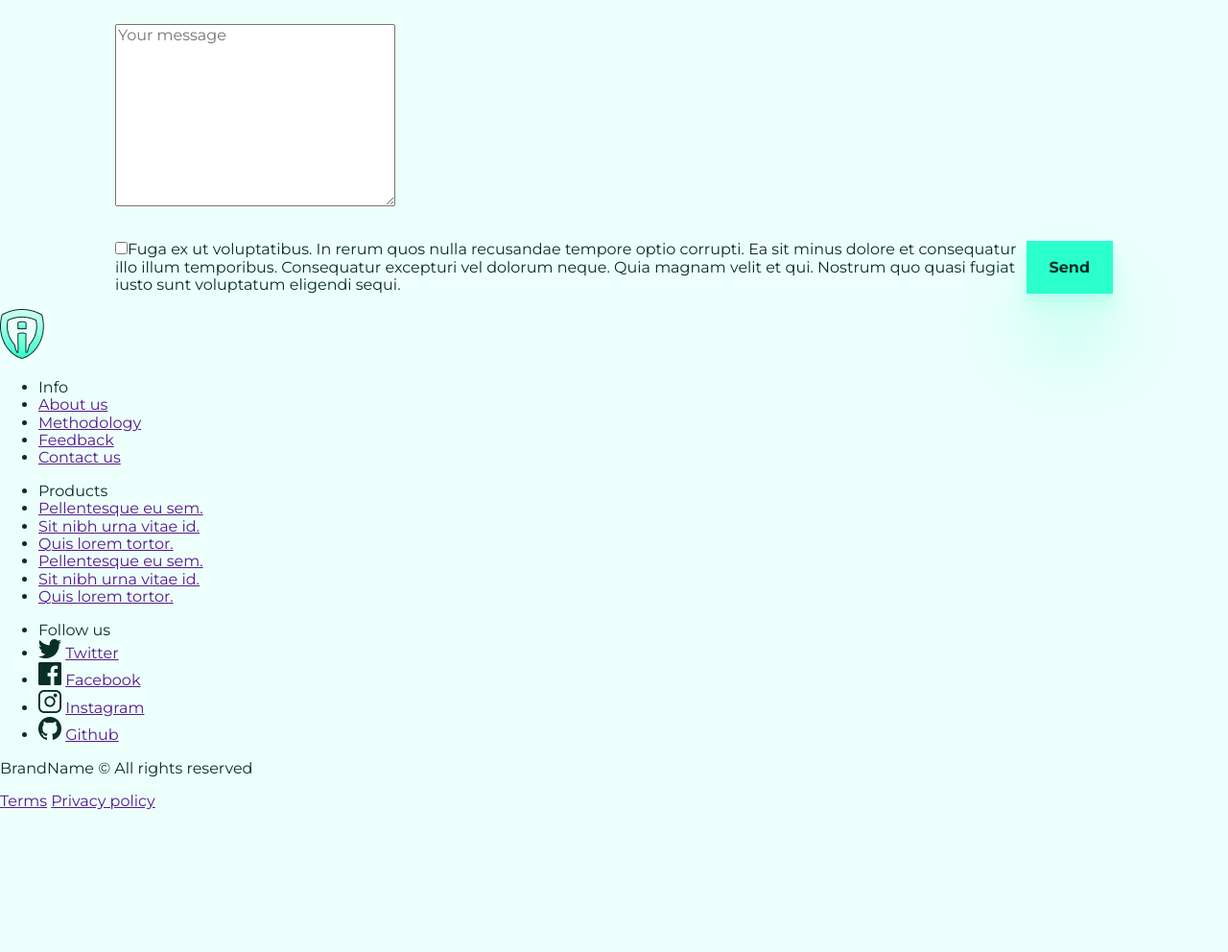
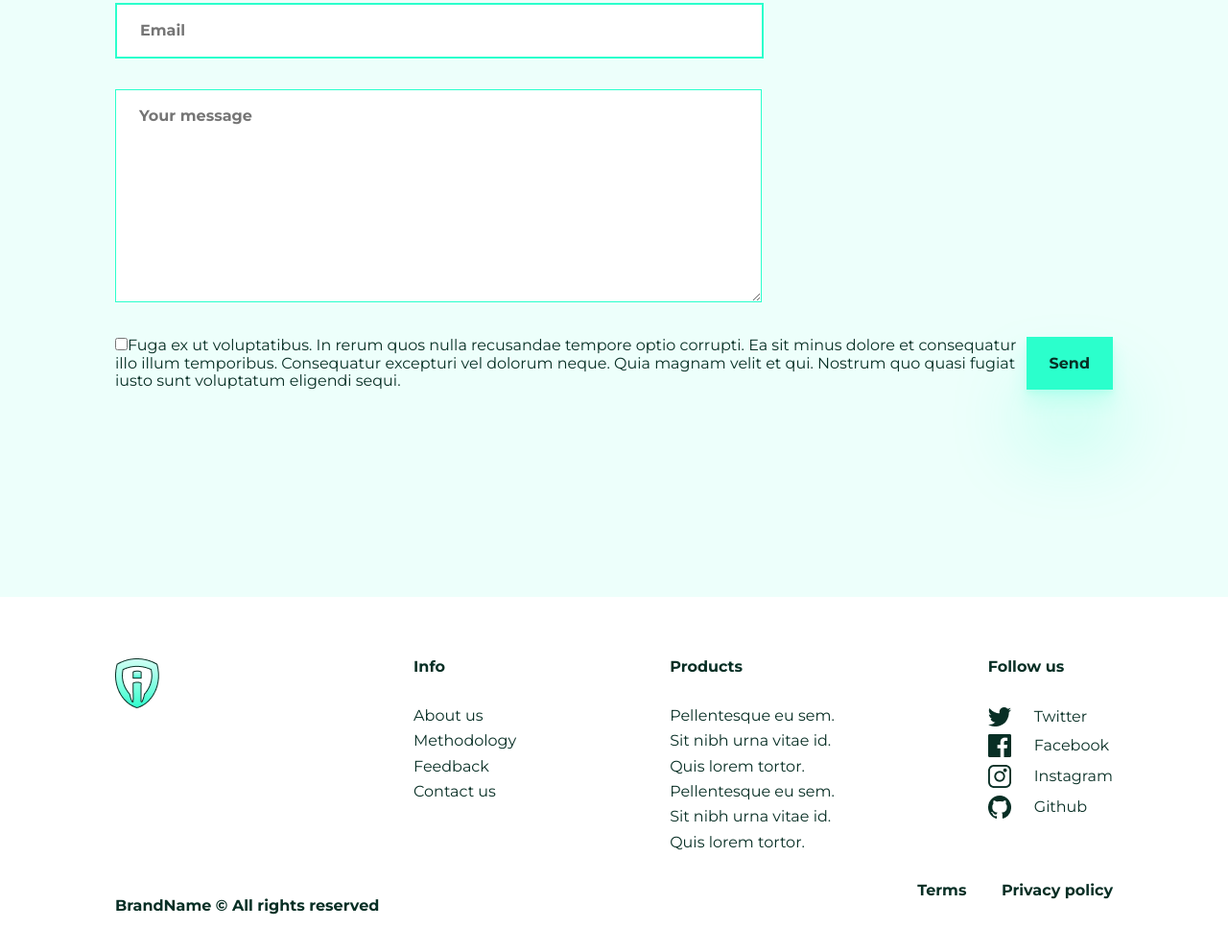
Before and after one commit to michalbuda/lp-example, a website built with webpack: page src/pages/index.html in a window 1280 px wide. Shown: the part 2761-3753 px from the top of the page at 96% size. Before the commit the page ends 3605 px from the top, so only its background shows below. Built offline with nearby package versions, Linux system fonts and the light colour scheme.

Commit message:
footer and partly form styling

```diff
--- a/src/pages/index.html
+++ b/src/pages/index.html
@@ -251,14 +251,14 @@
         <form class="form" method="POST" action="http://dev.cotenfrontend.pl/">
           <p class="form__name">
             <label for="name"></label>
-            <input type="text" name="name" id="name" placeholder="Name" required>
+            <input class="input-styles" type="text" name="name" id="name" placeholder="Name" required>
           </p>
           <p class="form__email">
             <label for="email"></label>
-            <input type="email" name="email" id="email" placeholder="Email" required>
+            <input class="input-styles" type="email" name="email" id="email" placeholder="Email" required>
           </p>
           <p class="form__message">
-            <label for="message"><textarea name="message" id="message" cols="30" rows="10" placeholder="Your message" required></textarea></label>
+            <label for="message"><textarea class="input-styles" name="message" id="message" cols="30" rows="10" placeholder="Your message" required></textarea></label>
           </p>
           <p class="form__agreement">
             <label for="agreement"><input type="checkbox" name="agreement" id="agreement" required>Fuga ex ut voluptatibus. In rerum quos nulla recusandae tempore optio corrupti. Ea sit minus dolore et consequatur illo illum temporibus. Consequatur excepturi vel dolorum neque. Quia magnam velit et qui. Nostrum quo quasi fugiat iusto sunt voluptatum eligendi sequi.</label>
@@ -271,51 +271,59 @@
     </main>
     <footer class="footer">
 
-      <section class="footer__columns">
+      <section class="footer__items">
+        <section class="footer__logo">
           <div class="logo">
             <img src="/src/assets/img/logo.png" alt="company logo">
           </div>
+        </section>
+        <section class="footer__columns">
           <ul class="footer__list">
-          <li class="">Info</li>
-          <li><a href="">About us</a></li>
-          <li><a href="">Methodology</a></li>
-          <li><a href="">Feedback</a></li>
-          <li><a href="">Contact us</a></li>
+            <li class="footer__title">Info</li>
+            <li  class="footer__list--item"><a class="navigation__link" href="#">About us</a></li>
+            <li class="footer__list--item"><a class="navigation__link" href="#">Methodology</a></li>
+            <li class="footer__list--item"><a class="navigation__link" href="#">Feedback</a></li>
+            <li class="footer__list--item"><a class="navigation__link" href="#">Contact us</a></li>
           </ul>
           <ul class="footer__list">
-          <li class="">Products</li>
-          <li><a href="">Pellentesque eu sem.</a></li>
-          <li><a href="">Sit nibh urna vitae id.</a></li>
-          <li><a href="">Quis lorem tortor.</a></li>
-          <li><a href="">Pellentesque eu sem.</a></li>
-          <li><a href="">Sit nibh urna vitae id.</a></li>
-          <li><a href="">Quis lorem tortor.</a></li>
+            <li class="footer__title">Products</li>
+            <li  class="footer__list--item"><a class="navigation__link" href="#">Pellentesque eu sem.</a></li>
+            <li class="footer__list--item"><a class="navigation__link" href="#">Sit nibh urna vitae id.</a></li>
+            <li class="footer__list--item"><a class="navigation__link" href="#">Quis lorem tortor.</a></li>
+            <li class="footer__list--item"><a class="navigation__link" href="#">Pellentesque eu sem.</a></li>
+            <li class="footer__list--item"><a class="navigation__link" href="#">Sit nibh urna vitae id.</a></li>
+            <li class="footer__list--item"><a class="navigation__link" href="#">Quis lorem tortor.</a></li>
           </ul>
           <ul class="footer__list">
-          <li class="">Follow us</li>
-          <li>
+            <li class="footer__title">Follow us</li>
+            <li  class="footer__list--item">
               <img src="/src/assets/icons/tt-icon.png" alt="twitter icon">
-            <a href="">Twitter</a>
+              <a class="navigation__link footer--margin" href="#">Twitter</a>
             </li>
-          <li>
+            <li class="footer__list--item">
               <img src="/src/assets/icons/fb-icon.png" alt="twitter icon">
-            <a href="">Facebook</a>
+              <a class="navigation__link footer--margin" href="#">Facebook</a>
             </li>
-          <li>
+            <li class="footer__list--item">
               <img src="/src/assets/icons/ig-icon.png" alt="twitter icon">
-            <a href="">Instagram</a>
+              <a class="navigation__link footer--margin" href="#">Instagram</a>
             </li>
-          <li>
+            <li class="footer__list--item">
               <img src="/src/assets/icons/gh-icon.png" alt="twitter icon">
-            <a href="">Github</a>
+              <a class="navigation__link footer--margin" href="#">Github</a>
             </li>
 
           </ul>
         </section>
-      <section class="footer__down">
-        <p class="">BrandName © All rights reserved</p>
-        <a href="">Terms</a>
-        <a href="">Privacy policy</a>
+      </section>
+      <section class="footer__items footer__items--margin">
+        <section class="footer__brand">
+          <p class="footer__title">BrandName © All rights reserved</p>
+        </section>
+        <section class="footer__terms">
+          <a class="navigation__link" href="#">Terms</a>
+          <a class="navigation__link footer__terms--margin" href="#">Privacy policy</a>
+        </section>
       </section>
     </footer>
   </body>
--- a/src/scss/main.scss
+++ b/src/scss/main.scss
@@ -92,6 +92,56 @@ body {
   padding: 64px 120px;
 }
 
+[top-margin]{
+  margin-top: 32px;
+}
+
+.footer{
+  background: $white;
+  display: flex;
+  flex-direction: column;
+  margin-top: 200px;
+  padding: 64px 120px;
+  &__down{
+    display: flex;
+  }
+  &__items{
+    display: inherit;
+    flex-direction: row;
+    justify-content: space-between;
+    &--margin{
+      margin-top: 32px;
+    }
+  }
+  &__columns{
+    display: flex;
+    flex-direction: row;
+  }
+  &__title{
+    font-weight: bold;
+    margin-bottom: 32px;
+  }
+  &__list{
+    list-style: none;
+    margin: 0 0 0 160px;
+    padding: 0;
+    &--item{
+      margin-top: 8px;
+      display: flex;
+      align-items: center;
+    }
+  }
+  &--margin{
+    margin-left: 24px;
+  }
+  &__terms{
+    font-weight: bold;
+    &--margin{
+      margin-left: 32px;
+    }
+  }
+}
+
 .form{
   display: grid;
   grid-template-areas: 'form__name form__name'
@@ -169,7 +219,15 @@ body {
 
 }
 
-
+.input-styles{
+  width: 624px;
+  border-radius: 0;
+  border-color: #2BFFCC;
+  border-style: solid;
+  font-weight: bold;
+  color: $text-color;
+  padding: 18px 24px;
+}
 
 .navigation{
 display: inherit;
```
Lines whose indentation alone changed are shown as unchanged.
